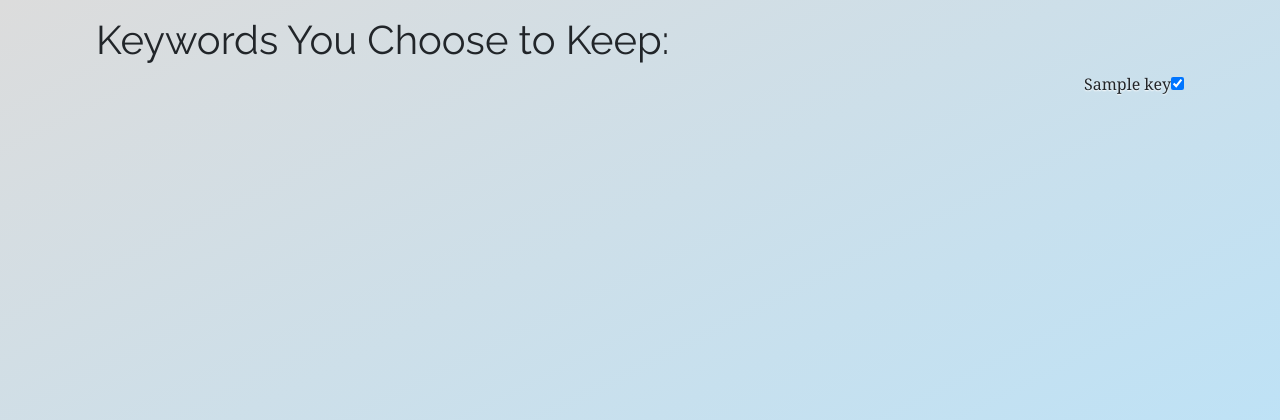
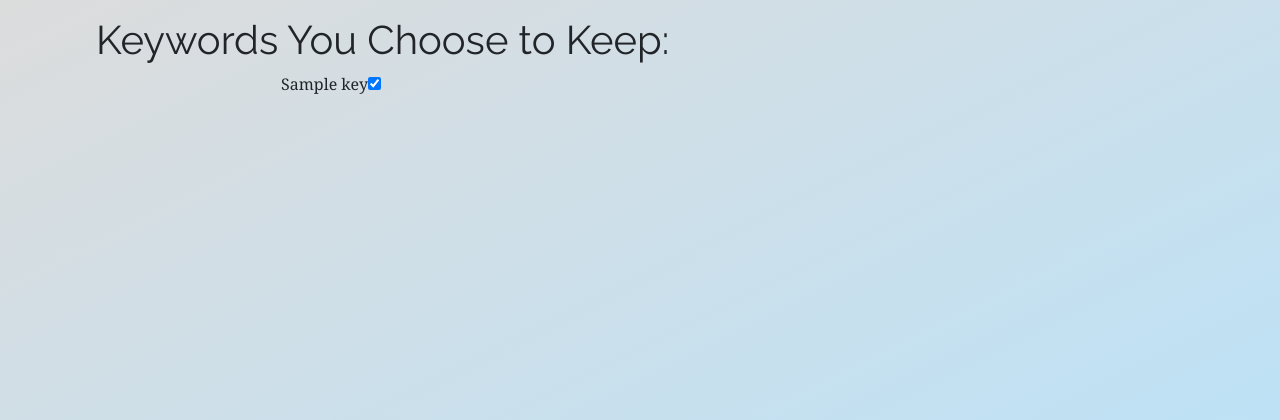
Before and after one commit to victorfu14/flashcard_generator, a Flask app: template templates/keyword_return.html in a window 1280 px wide. Shown: the top 420 px of the page. Run offline with Flask 2, Linux system fonts and the light colour scheme; the template is opened without the code that fills it: most values are stand-ins (such as "Sample title", 1, 10 or a date in 2020); some libraries are stand-ins or nearby versions.

Commit message:
final attempt

```diff
--- a/static/css/check_keyword.css
+++ b/static/css/check_keyword.css
@@ -10,13 +10,14 @@ body{
     font-family: 'Raleway', sans-serif;
     font-weight: 400;
 }
-.parent{
+/* .parent{
     text-align: right;
     text-shadow: 0 .05rem .1rem rgba(255, 255, 255, 1);
-}
+} */
 .output {
     font-family: Georgia, 'Times New Roman', Times, serif;
     display: inline-block;
+    text-align: right;
     zoom: 1;
     width: 25%;
     /* text-shadow: 0 .05rem .1rem rgba(255, 255, 255, 1);
```
